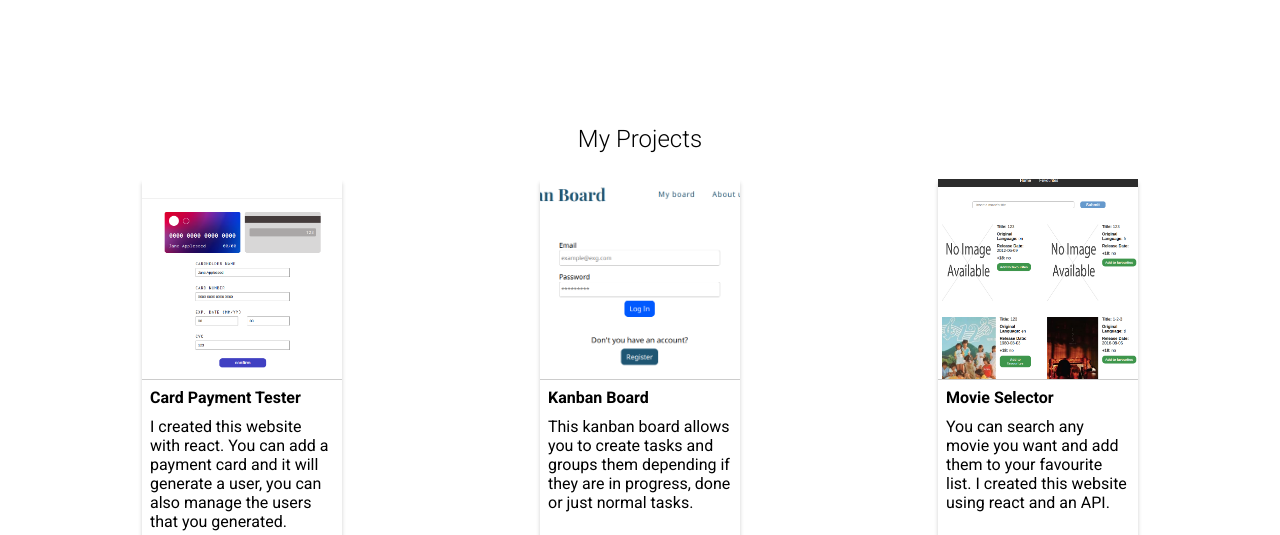
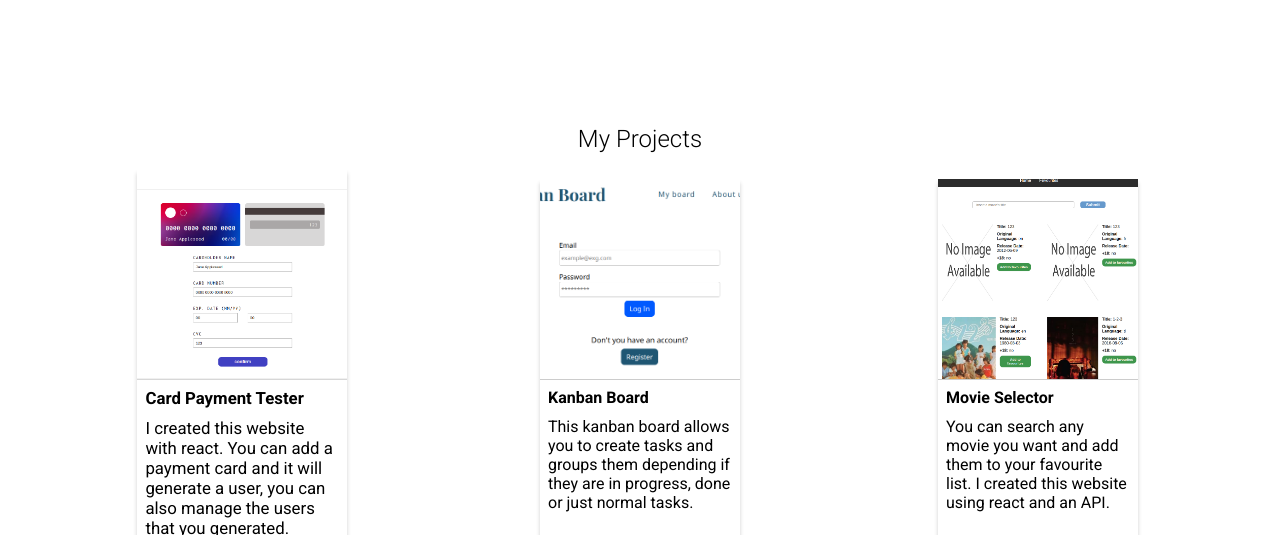
Before and after one commit to LucasGitHubx/portfolio, a plain HTML site: page index.html in a window 1280 px wide. In both pictures the pointer is over the element 242 px from the left and 628 px from the top of the page. Shown: the part 244-779 px from the top of the page. Drawn offline with Linux system fonts and the light colour scheme.

Commit message:
Styling projects

```diff
--- a/main.css
+++ b/main.css
@@ -29,6 +29,7 @@ header {
 
   position: sticky;
   top: 0;
+  z-index: 1000;
 }
 header ul {
   list-style: none;
@@ -97,6 +98,11 @@ main section.second-section article.projects {
   width: 200px;
   min-height: 320px;
   box-shadow: 0 4px 4px rgb(0, 0, 0, 19%);
+
+  transition: 0.3s;
+}
+.projects .project:hover {
+  transform: scale(1.05);
 }
 .projects .project h3 {
   font-size: 1rem;
```
